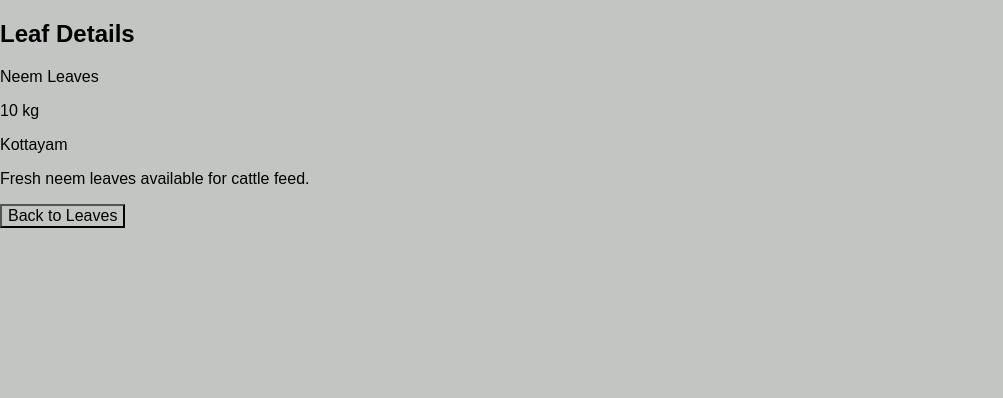
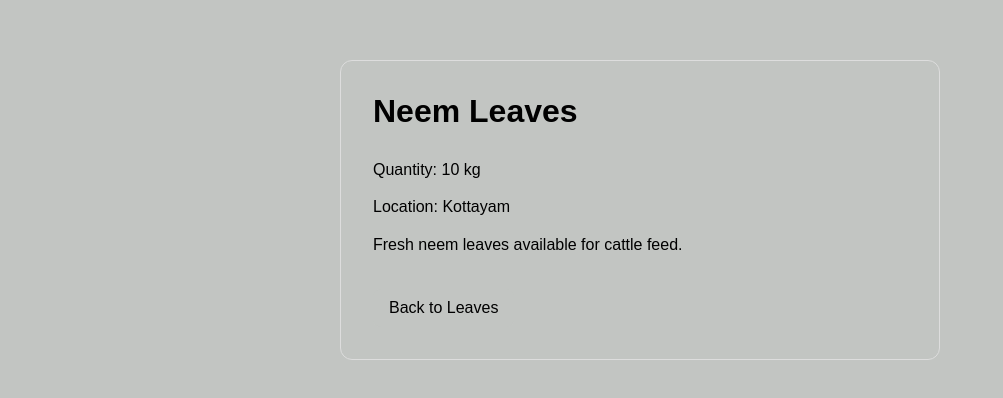
Before and after one commit to RameshRaveendran/eat-ila, a React (Vite) app in the folder client/: page /leaves/1 in a window 1280 px wide. Shown: the top 398 px of the page, without its empty margins (0-1003 px from the left). Built offline with nearby package versions, Linux system fonts and the light colour scheme.

Commit message:
style: improve leaf details layout

```diff
--- a/client/src/App.css
+++ b/client/src/App.css
@@ -133,3 +133,31 @@ header img {
   width: 200px;
   height: auto;
 }
+
+/* single leaf details cards */
+
+.leaf-details {
+  max-width: 600px;
+  margin: 60px auto;
+  padding: 32px;
+  border: 1px solid #ddd;
+  border-radius: 12px;
+}
+
+.leaf-details h2 {
+  margin-top: 0;
+  font-size: 32px;
+}
+
+.leaf-details p {
+  margin: 12px 0;
+  line-height: 1.6;
+}
+
+.leaf-details button {
+  margin-top: 20px;
+  padding: 10px 16px;
+  border: none;
+  border-radius: 8px;
+  cursor: pointer;
+}
--- a/client/src/pages/LeafDetails.jsx
+++ b/client/src/pages/LeafDetails.jsx
@@ -12,18 +12,19 @@ function LeafDetails() {
     return <p>Leaf not found</p>;
   }
 
-  return (
-    <section>
-      <h2>Leaf Details</h2>
-      <p>{selectedLeaf.leafType}</p>
-      <p>{selectedLeaf.quantity}</p>
-      <p>{selectedLeaf.location}</p>
-      <p>{selectedLeaf.description}</p>
-      <button type="button" onClick={() => navigate("/")}>
-        Back to Leaves
-      </button>
-    </section>
-  );
+return (
+  <section className="leaf-details">
+    <h2>{selectedLeaf.leafType}</h2>
+
+    <p>Quantity: {selectedLeaf.quantity}</p>
+    <p>Location: {selectedLeaf.location}</p>
+    <p>{selectedLeaf.description}</p>
+
+    <button type="button" onClick={() => navigate('/')}>
+      Back to Leaves
+    </button>
+  </section>
+)
 }
 
 export default LeafDetails;
```
